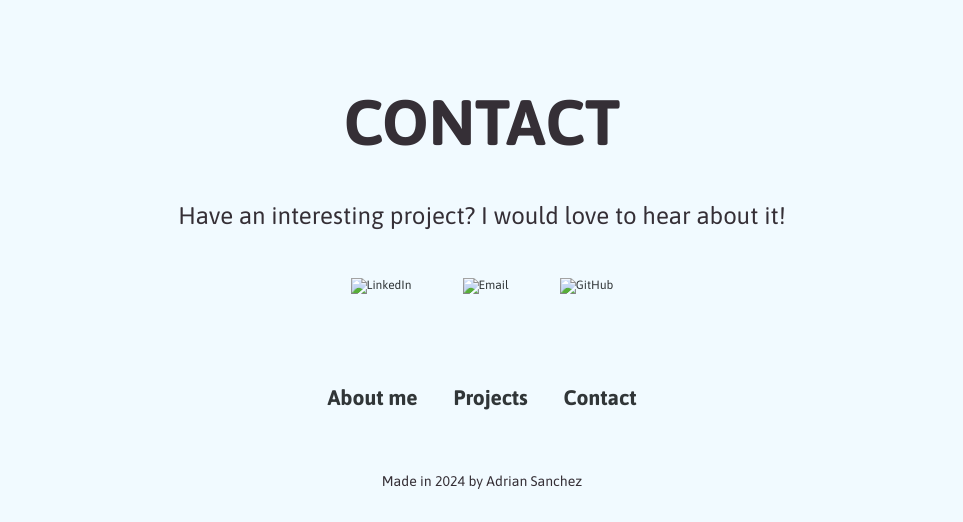
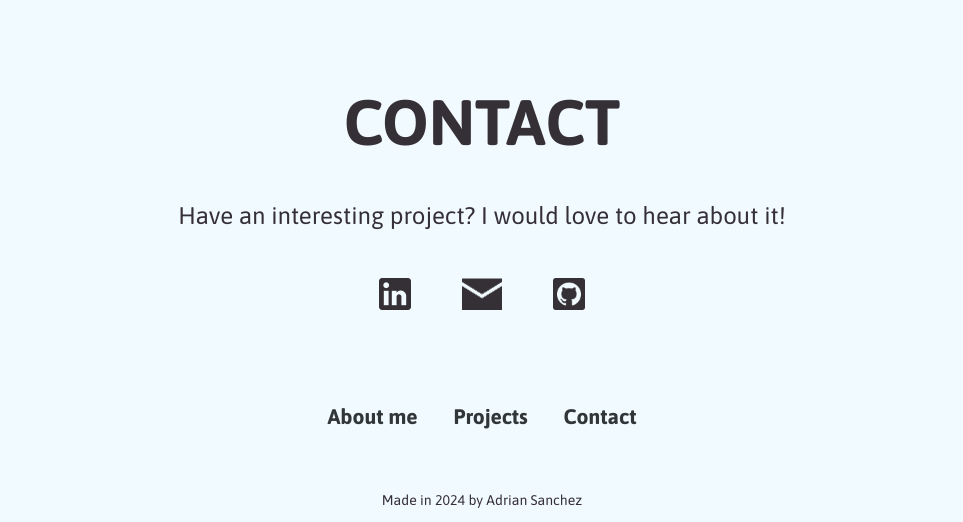
Before and after one commit to adriansq/adriansq.github.io, a website: page monarcha.html in a window 1280 px wide. Shown: the part 1348-1870 px from the top of the page, without its empty margins (158-1121 px from the left). Drawn offline with nearby package versions, Linux system fonts and the light colour scheme; a web font is replaced by a local one.

Commit message:
Update monarcha.html

```diff
--- a/monarcha.html
+++ b/monarcha.html
@@ -56,9 +56,9 @@
             <h1 class="subtitle">CONTACT</h1>
             <p>Have an interesting project? I would love to hear about it!</p>
             <div id="contact-icons">
-                <a target="_blank" href="https://www.linkedin.com/in/adrian-sanchez-3b99ba21b/"><img src="resources/images/linkedin.png" alt="LinkedIn" height="32"></a>
-                <a target="_blank" href="mailto:adrscast@gmail.com"><img src="resources/images/email.png" alt="Email" height="32"></a>
-                <a target="_blank" href="https://github.com/adriansq"><img src="resources/images/github.png"/ alt="GitHub" height="32"></a>
+                <a target="_blank" href="https://www.linkedin.com/in/adrian-sanchez-3b99ba21b/"><img src="linkedin.png" alt="LinkedIn" height="32"></a>
+                <a target="_blank" href="mailto:adrscast@gmail.com"><img src="email.png" alt="Email" height="32"></a>
+                <a target="_blank" href="https://github.com/adriansq"><img src="github.png"/ alt="GitHub" height="32"></a>
             </div>
         </div>
 
```
